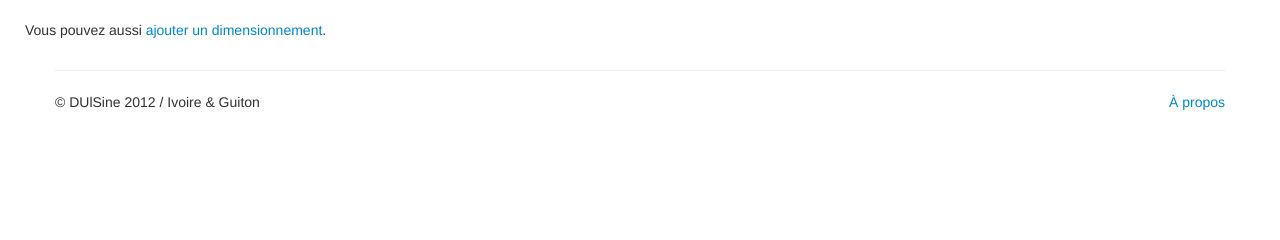
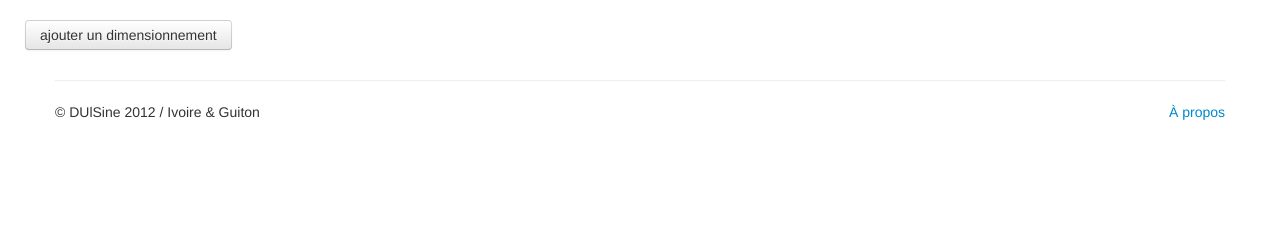
Before and after one commit to DUlSine/DUlSine, a Django app: template templates/dps/demande_details.html in a window 1280 px wide. Shown: the part 236-476 px from the top of the page. Run offline with Django 3.2, Linux system fonts and the light colour scheme; the template is opened without the code that fills it, so the values that code supplies are empty.

Commit message:
better styling for the dps request main page

```diff
--- a/templates/dps/demande_details.html
+++ b/templates/dps/demande_details.html
@@ -25,10 +25,10 @@
   <td>{{ dim.debut|date:"l d"}}</td>
   <td>{{ dim.debut|date:"H:id"}} - {{ dim.fin|date:"H:i" }}</td>
   <td>{{ dim.nom }}</td>
-  <td><a href="{% url 'dps.demande.dimensionnement.modification' dps.hash_id dim.id %}">Modifier</a></td>
+  <td><a href="{% url 'dps.demande.dimensionnement.modification' dps.hash_id dim.id %}" class="btn btn-primary btn-small">Modifier</a></td>
 </tr>
 {% endfor %}
 </table>
-<p>Vous pouvez aussi <a href="{% url 'dps.demande.dimensionnement' dps.hash_id %}">ajouter un dimensionnement</a>.</p>
+<p><a href="{% url 'dps.demande.dimensionnement' dps.hash_id %}" class="btn btn-default">ajouter un dimensionnement</a></p>
 </div>
 {% endblock %}
```
